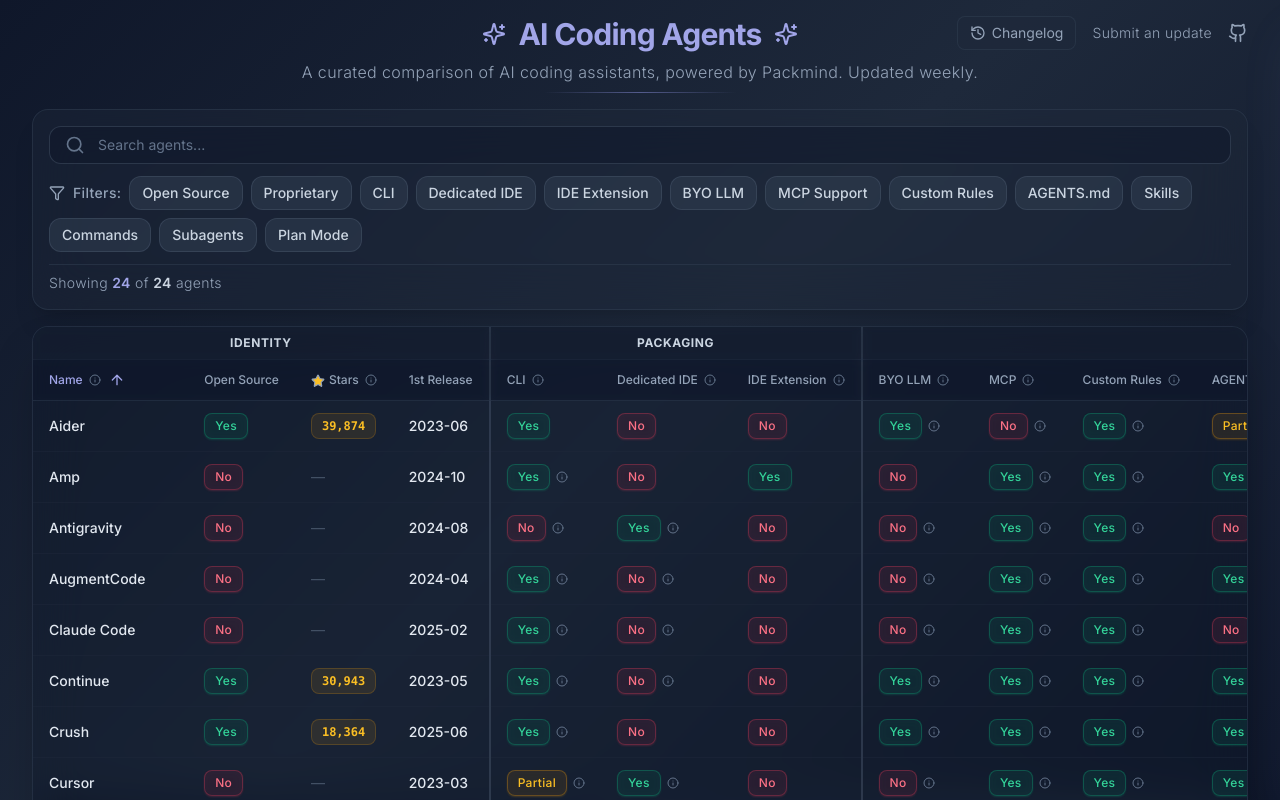
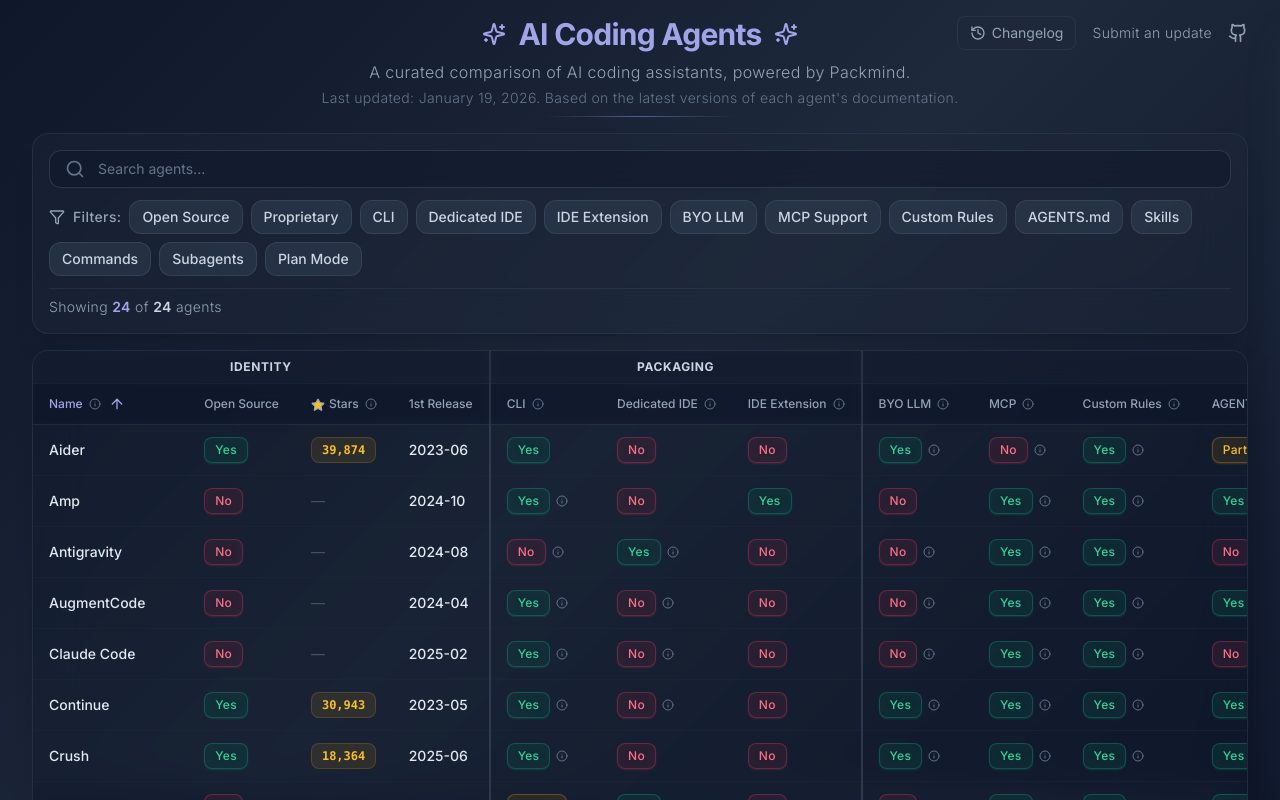
Before and after one commit to PackmindHub/coding-agents-matrix, a React (Vite) app: page / in a window 1280 px wide. Shown: the top 800 px of the page. Built offline with nearby package versions, Linux system fonts and the light colour scheme.

Commit message:
Update main text

```diff
--- a/src/App.jsx
+++ b/src/App.jsx
@@ -94,7 +94,10 @@
               <Sparkles className="text-violet-400 w-6 h-6" />
             </div>
             <p className="text-slate-400 text-base font-light tracking-wide">
-              A curated comparison of AI coding assistants, powered by <a target={"_blank"} href={"https://packmind.com?utm_source=coding-agents-list"}>Packmind</a>. Updated weekly.
+              A curated comparison of AI coding assistants, powered by <a target={"_blank"} href={"https://packmind.com?utm_source=coding-agents-list"}>Packmind</a>.
+            </p>
+            <p className="text-slate-500 text-sm font-light tracking-wide mt-1">
+              Last updated: January 19, 2026. Based on the latest versions of each agent's documentation.
             </p>
             <div className="mt-2 h-px w-48 mx-auto bg-gradient-to-r from-transparent via-violet-500/50 to-transparent"></div>
           </div>
--- a/src/components/AgentTable.jsx
+++ b/src/components/AgentTable.jsx
@@ -18,7 +18,7 @@
     { key: 'type', label: 'Open Source', sortable: true, cellType: 'openSource' },
     { key: 'ghStars', label: <><Star className="w-3.5 h-3.5 fill-amber-400 inline-block mr-1" />Stars</>, sortable: true, cellType: 'stars', tooltip: 'GitHub repository star count' },
     { key: 'firstRelease', label: '1st Release', sortable: true, cellType: 'text' },
-    { key: 'cli', label: 'CLI', sortable: true, cellType: 'badge', tooltip: 'Command-line interface support for terminal-based usage' },
+    { key: 'cli', label: 'CLI', sortable: true, cellType: 'badge', tooltip: 'Command-line interface support for terminal-based usage of the AI Agent to read and edit files' },
     { key: 'dedicatedIde', label: 'Dedicated IDE', sortable: true, cellType: 'badge', tooltip: 'Has its own integrated development environment' },
     { key: 'ideExtension', label: 'IDE Extension', sortable: true, cellType: 'badge', tooltip: 'Available as an IDE extension/plugin' },
     { key: 'byoLlm', label: 'BYO LLM', sortable: true, cellType: 'badge', tooltip: 'Bring Your Own LLM - allows using custom language models' },
@@ -28,7 +28,7 @@
     { key: 'agentSkillsSupport', label: 'Skills', sortable: true, cellType: 'badge', tooltip: 'Support for custom skills and capabilities' },
     { key: 'commandsReusablePrompts', label: 'Commands', sortable: true, cellType: 'badge', tooltip: 'Reusable commands and prompts for common tasks' },
     { key: 'subagentsSupport', label: 'Subagents', sortable: true, cellType: 'badge', tooltip: 'Support for spawning specialized sub-agents for complex tasks' },
-    { key: 'planMode', label: 'Plan Mode', sortable: true, cellType: 'badge', tooltip: 'Support for plan/architect mode' }
+    { key: 'planMode', label: 'Plan Mode', sortable: true, cellType: 'badge', tooltip: 'Has a built-in plan mode before starting writing any line of code' }
   ].map(col => ({ ...col, isGroupBoundary: groupBoundaries.has(col.key) }))
 
   if (agents.length === 0) {
```
